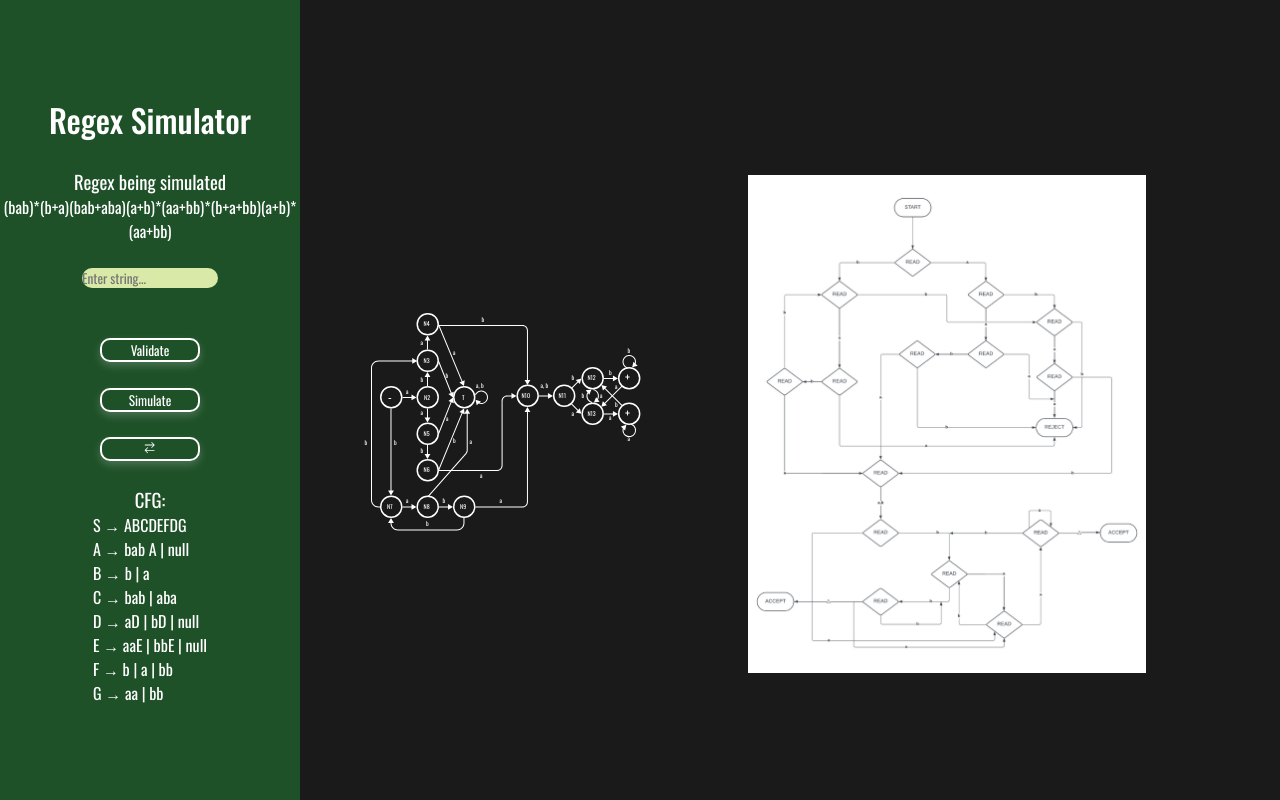
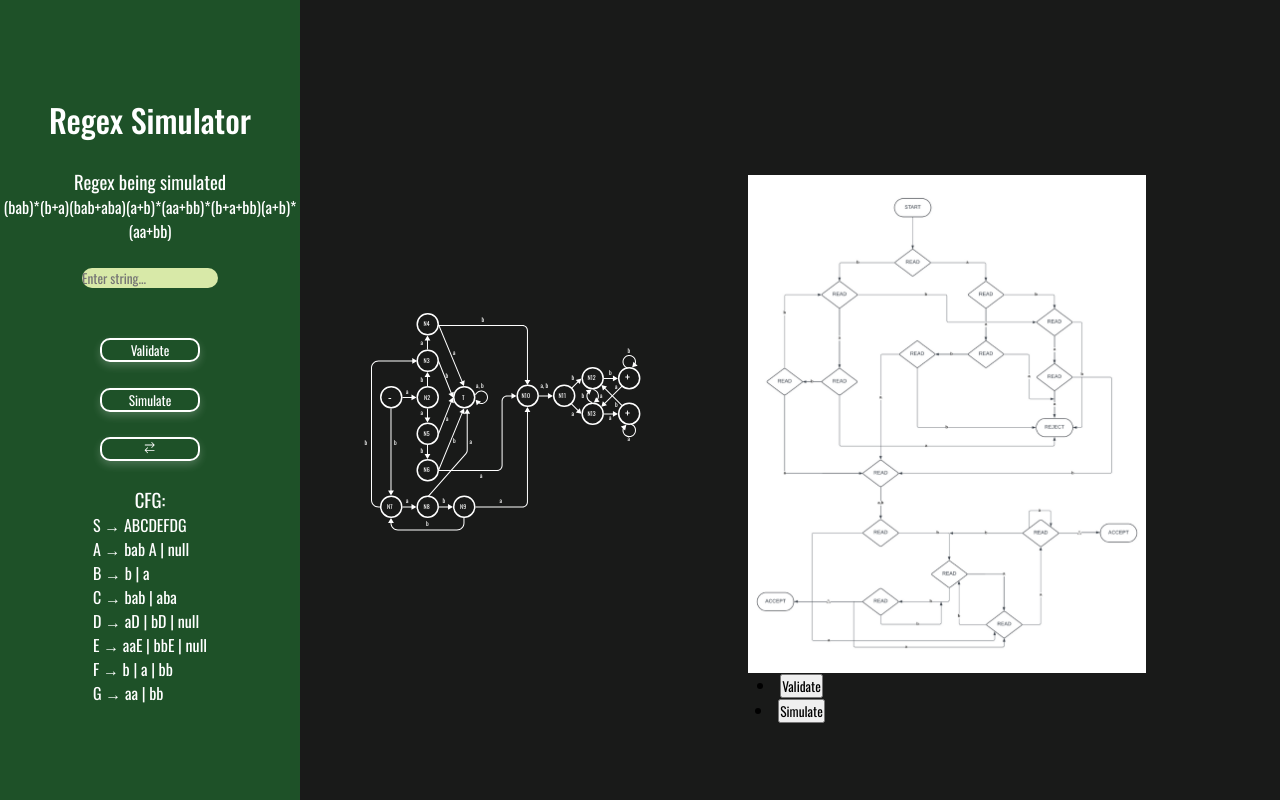
Before and after one commit to SmokedMonkey420/Automata-DFA, a React (Vite) app: page / in a window 1280 px wide. Built offline with nearby package versions, Linux system fonts and the light colour scheme.

Commit message:
Debugging

```diff
--- a/src/App.tsx
+++ b/src/App.tsx
@@ -5,6 +5,7 @@ import "./App.css";
 
 function App() {
   const [showCfg, setShowCfg] = useState(true);
+  const [result, setResult] = useState("");
 
   const switchCfgAndRegex = () => {
     setShowCfg((prevShowCfg) => !prevShowCfg);
@@ -12,8 +13,12 @@ function App() {
 
   return (
     <>
-      <Sidebar showCfg={showCfg} switchCfgAndRegex={switchCfgAndRegex} />
-      <Content showCfg={showCfg} />
+      <Sidebar
+        showCfg={showCfg}
+        switchCfgAndRegex={switchCfgAndRegex}
+        setResult={setResult}
+      />
+      <Content showCfg={showCfg} result={result} />
     </>
   );
 }
--- a/src/assets/Components/Content.tsx
+++ b/src/assets/Components/Content.tsx
@@ -1,11 +1,18 @@
 import React from "react";
 import PdaDfaContainer from "./PdaDfaContainer";
 import "./Content.css";
+import DFALogic from "./DFALogic";
 
-function Content({ showCfg }) {
+function Content({ showCfg, inputValue, result }) {
+  const activeDFAId = showCfg ? "DFA1" : "DFA2";
   return (
     <div className="content-container">
-      <PdaDfaContainer showCfg={showCfg} />
+      <PdaDfaContainer showCfg={showCfg} activeDFAId={activeDFAId} />
+      <DFALogic
+        activeDFAId={activeDFAId}
+        inputValue={inputValue}
+        result={result}
+      />
     </div>
   );
 }
--- a/src/assets/Components/DFALogic.tsx
+++ b/src/assets/Components/DFALogic.tsx
@@ -12,35 +12,45 @@ class Node {
   }
 }
 
-const DFALogic: React.FC = () => {
+const DFALogic: React.FC<{
+  activeDFAId: string;
+  inputValue: string;
+}> = ({ activeDFAId, inputValue }) => {
   // State variables
   const [currentDFA, setCurrentDFA] = useState<string>("DFA1");
   const [currentNode, setCurrentNode] = useState<Node | null>(null);
   const [traversedNodes, setTraversedNodes] = useState<string[]>([]);
-  const [inputString, setInputString] = useState<string>("");
-  const [isStringValid, setIsStringValid] = useState<boolean | null>(null);
+  const validNodes = ["endNode1Let", "endNode2Let", "endNodeNum"];
 
   // Initialize DFA nodes
   useEffect(() => {
+    setCurrentDFA(activeDFAId);
     //creation of node objects in DFA 1
     const trapNode = new Node(null, null, "trapNode");
     trapNode.a = trapNode;
     trapNode.b = trapNode;
+
     const endNode1Let = new Node(null, null, "endNode1Let");
     endNode1Let.b = endNode1Let;
+
     const endNode2Let = new Node(null, null, "endNode2Let");
     endNode2Let.a = endNode2Let;
+
     const node13Let = new Node(endNode2Let, null, "node13Let");
     endNode1Let.a = node13Let;
+
     const node12Let = new Node(node13Let, endNode1Let, "node12Let");
     endNode2Let.b = node12Let;
     node13Let.b = node12Let;
+
     const node11Let = new Node(node13Let, node12Let, "node11Let");
     const node10Let = new Node(node11Let, node11Let, "node10Let");
+
     const node9Let = new Node(node10Let, null, "node9Let");
     const node8Let = new Node(trapNode, node9Let, "node8Let");
     const node7Let = new Node(node8Let, null, "node7Let");
     node9Let.b = node7Let;
+
     const node6Let = new Node(node10Let, trapNode, "node6Let");
     const node5Let = new Node(trapNode, node6Let, "node5Let");
     const node4Let = new Node(trapNode, node10Let, "node4Let");
@@ -64,29 +74,95 @@ const DFALogic: React.FC = () => {
     const node3Num = new Node(null, node4Num, "node3Num");
     const node2Num = new Node(node4Num, node3Num, "node2Num");
     node3Num.a = node2Num;
+
     const startNodeNum = new Node(node2Num, node3Num, "startNodeNum");
-  }, []);
+  }, [activeDFAId]);
 
-  const simulateDFA = () => {
-    // Your logic for simulating DFA traversal goes here
+  const simulateDFA = async () => {
+    await changeColor();
   };
 
-  // Function to handle input string change
-  const handleInputChange = (event: React.ChangeEvent<HTMLInputElement>) => {
-    setInputString(event.target.value);
-  };
+  const handleSubmit = () => {
+    console.log("handleSubmit called");
+    console.log({ activeDFAId });
+    console.log({ inputValue });
+    setTraversedNodes([]);
 
-  // Function to handle form submission
-  const handleSubmit = () => {
-    setTraversedNodes([]);
-    if (currentDFA === "DFA1") {
-      setTraversedNodes(["startNodeLet"]);
-    } else if (currentDFA === "DFA2") {
-      setTraversedNodes(["startNodeNum"]);
+    let node: Node | null = currentNode;
+
+    for (const character of inputValue) {
+      if (currentDFA === "DFA1") {
+        if (character === "a") {
+          setTraversedNodes((prevTraversedNodes) => [
+            ...prevTraversedNodes,
+            node?.a?.nodeID || "",
+          ]);
+          node = node?.a || null;
+        } else if (character === "b") {
+          setTraversedNodes((prevTraversedNodes) => [
+            ...prevTraversedNodes,
+            node?.b?.nodeID || "",
+          ]);
+          node = node?.b || null;
+        } else {
+          // Invalid character
+          return;
+        }
+      } else if (currentDFA === "DFA2") {
+        if (character === "1") {
+          setTraversedNodes((prevTraversedNodes) => [
+            ...prevTraversedNodes,
+            node?.a?.nodeID || "",
+          ]);
+          node = node?.a || null;
+        } else if (character === "0") {
+          setTraversedNodes((prevTraversedNodes) => [
+            ...prevTraversedNodes,
+            node?.b?.nodeID || "",
+          ]);
+          node = node?.b || null;
+        } else {
+          console.log("Unexpected error return either a or b only!");
+          return;
+        }
+      }
+    }
+
+    setCurrentNode(node);
+
+    if (node && validNodes.includes(node.nodeID)) {
+      console.log("String is valid");
+    } else {
+      console.log("String is invalid");
     }
   };
 
-  return <></>;
+  const timer = (ms: number) => new Promise<void>((res) => setTimeout(res, ms));
+
+  async function changeColor() {
+    for (let nodeID of traversedNodes) {
+      const node = document.getElementById(nodeID);
+      if (node instanceof SVGElement) {
+        node.style.fill = "red";
+        await timer(200);
+        node.style.fill = "green";
+        await timer(500);
+      } else {
+        console.error(`Node ${nodeID} not found`);
+      }
+    }
+  }
+
+  return (
+    <>
+      <li>
+        <button onClick={handleSubmit}>Validate</button>
+      </li>
+      <li>
+        <button onClick={simulateDFA}>Simulate</button>
+      </li>
+    </>
+  );
 };
 
 export default DFALogic;
--- a/src/assets/Components/PdaDfaContainer.tsx
+++ b/src/assets/Components/PdaDfaContainer.tsx
@@ -2,7 +2,7 @@ import React from "react";
 import "./PdfDfaContainer.css";
 import DFALogic from "./DFALogic";
 
-const PdaDfaContainer = ({ showCfg }) => {
+const PdaDfaContainer = ({ showCfg, activeDFAId }) => {
   const dfa1Div = (
     <div id="DFA1">
       <svg
--- a/src/assets/Components/Sidebar.tsx
+++ b/src/assets/Components/Sidebar.tsx
@@ -5,7 +5,22 @@ import Regex from "./Regex";
 import ToggleButton from "./ToggleButton";
 import DFALogic from "./DFALogic";
 
-function Sidebar({ showCfg, switchCfgAndRegex }) {
+function Sidebar({
+  showCfg,
+  switchCfgAndRegex,
+  inputValue,
+  setInputValue,
+  setResult,
+}) {
+  const handleInputChange = (event) => {
+    setInputValue(event.target.value); // Call the function to update input value
+  };
+
+  const computeResult = () => {
+    const result = ""; // Perform your computation here
+    setResult(result); // Call the function to update the result value
+  };
+
   return (
     <>
       <div className="sidebar">
@@ -18,6 +33,8 @@ function Sidebar({ showCfg, switchCfgAndRegex }) {
                 type="text"
                 placeholder="Enter string..."
                 id="inputString"
+                value={inputValue}
+                onChange={handleInputChange}
               />
             </li>
             <li>
```
